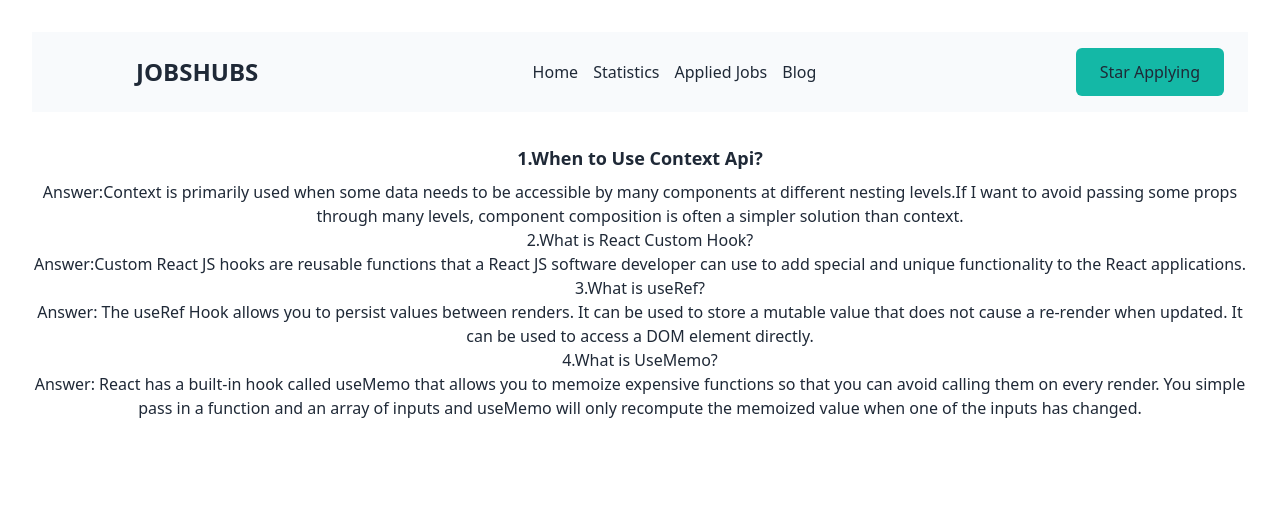
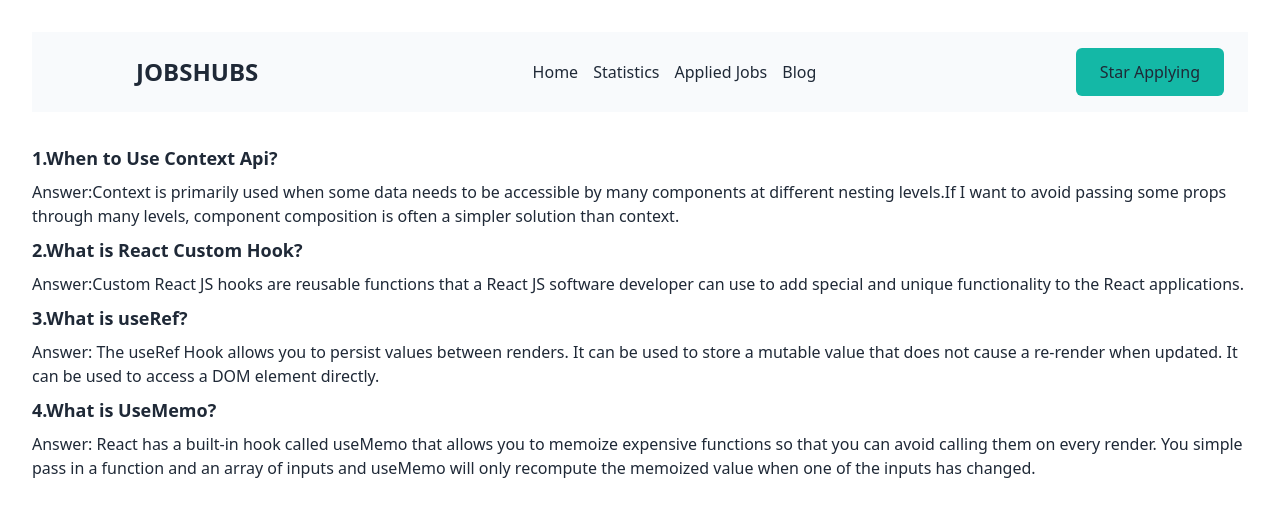
Before and after one commit to rimakhatun3/carrer-hub, a React (Vite) app: page /blog in a window 1280 px wide. Shown: the top 516 px of the page. Built offline with nearby package versions, Linux system fonts and the light colour scheme.

Commit message:
update blogs and recharts

```diff
--- a/src/Components/Blog/Blog.jsx
+++ b/src/Components/Blog/Blog.jsx
@@ -2,14 +2,14 @@ import React from 'react';
 
 const Blog = () => {
     return (
-        <div className='mt-8 mx-0'>
+        <div className='mt-8 text-left'>
             <h1 className='font-semibold text-lg my-2'>1.When to Use Context Api?</h1>
             <p>Answer:Context is primarily used when some data needs to be accessible by many components at different nesting levels.If I want to avoid passing some props through many levels, component composition is often a simpler solution than context.</p>
-            <h1>2.What is React Custom Hook?</h1>
+            <h1 className='font-semibold text-lg my-2'>2.What is React Custom Hook?</h1>
             <p>Answer:Custom React JS hooks are reusable functions that a React JS software developer can use to add special and unique functionality to the React applications.</p>
-            <h1>3.What is useRef?</h1>
+            <h1 className='font-semibold text-lg my-2'>3.What is useRef?</h1>
             <p>Answer: The useRef Hook allows you to persist values between renders. It can be used to store a mutable value that does not cause a re-render when updated. It can be used to access a DOM element directly.</p>
-            <h1>4.What is UseMemo?</h1>
+            <h1 className='font-semibold text-lg my-2'>4.What is UseMemo?</h1>
             <p>Answer: React has a built-in hook called useMemo that allows you to memoize expensive functions so that you can avoid calling them on every render. You simple pass in a function and an array of inputs and useMemo will only recompute the memoized value when one of the inputs has changed.</p>
         </div>
     );
--- a/src/Components/Statistics/Statistics.jsx
+++ b/src/Components/Statistics/Statistics.jsx
@@ -52,9 +52,10 @@ const Statistics = () => {
          <AreaChart width={700}
           height={400}
           data={marksArray}>
+            <CartesianGrid strokeDasharray="3 3" />
          <XAxis dataKey="name" />
             <YAxis  />
-            <Tooltip />
+            {/* <Tooltip /> */}
             <Area type="monotone" dataKey="mark" stroke="#8884d8" fill="#8884d8" />
          </AreaChart>
         </div>
```
